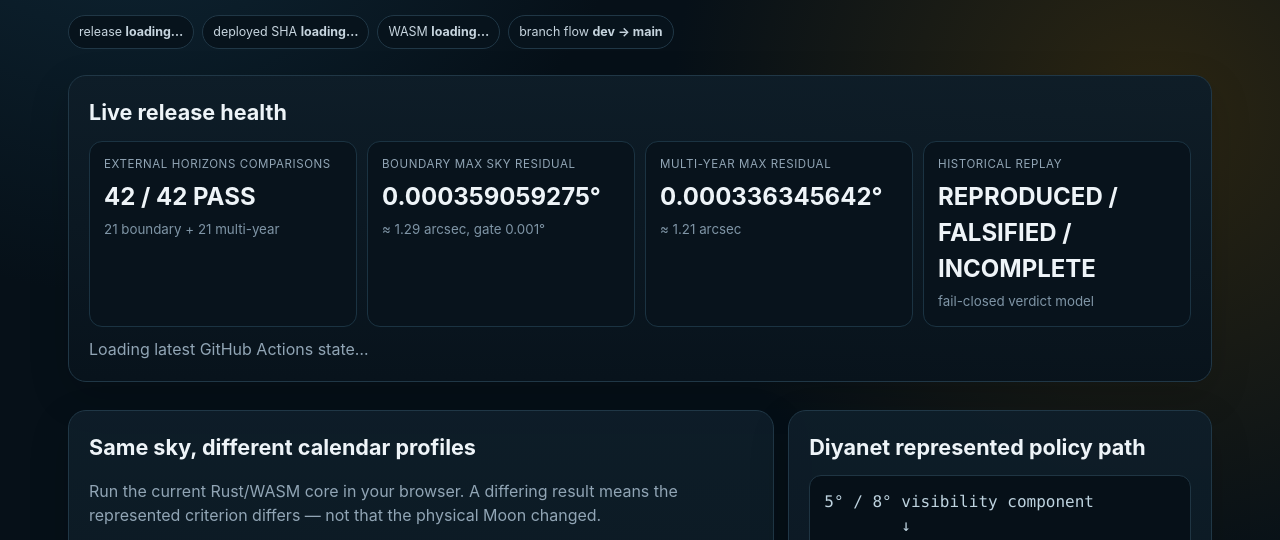
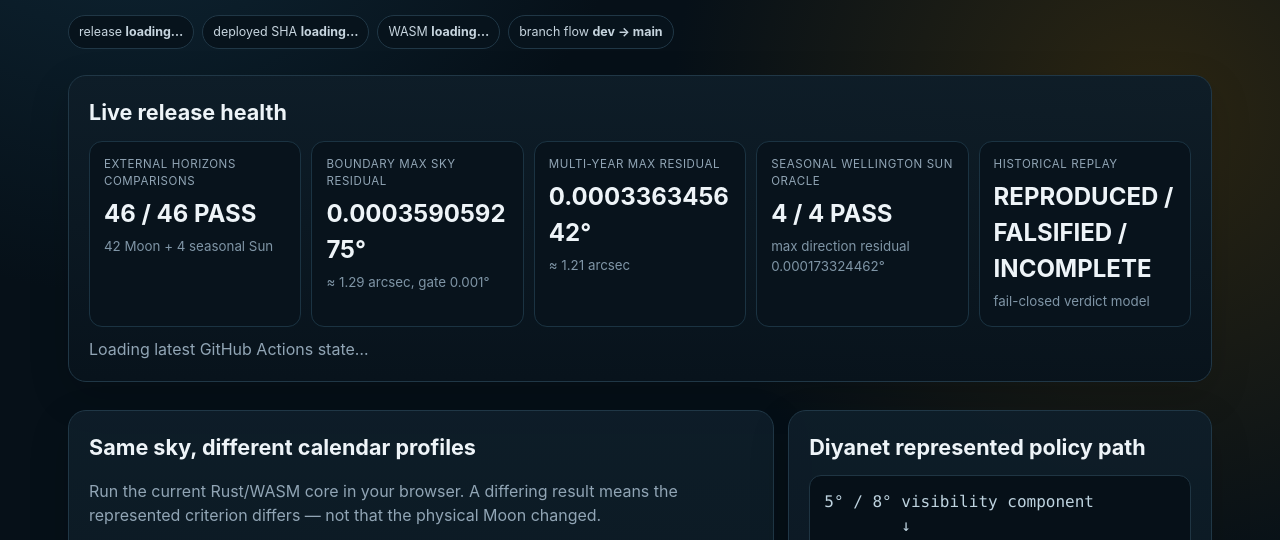
Before and after one commit to bjo163/antikythera-time, a plain HTML site: page web/index.html in a window 1280 px wide. Shown: the part 234-774 px from the top of the page. Drawn offline with Linux system fonts and the light colour scheme; a script that the page names is missing.

Commit message:
docs(web): surface v0.10 seasonal oracle metrics [skip version]

```diff
--- a/web/app.js
+++ b/web/app.js
@@ -10,6 +10,7 @@ const wanted=[
   "m-time-historical-falsification",
   "m-time-geospatial-mainland",
   "m-time-wellington-fajr",
+  "m-time-wellington-seasonal-oracle",
   "m-time-pages"
 ];
 
--- a/web/index.html
+++ b/web/index.html
@@ -60,10 +60,10 @@ code{color:#c3e0f4}.flow{font-family:ui-monospace,SFMono-Regular,Menlo,monospace
 <section class="card">
   <h2>Live release health</h2>
   <div class="grid">
-    <div class="metric bigmetric"><span>External Horizons comparisons</span><strong>42 / 42 PASS</strong><small>21 boundary + 21 multi-year</small></div>
+    <div class="metric bigmetric"><span>External Horizons comparisons</span><strong>46 / 46 PASS</strong><small>42 Moon + 4 seasonal Sun</small></div>
     <div class="metric bigmetric"><span>Boundary max sky residual</span><strong>0.000359059275°</strong><small>≈ 1.29 arcsec, gate 0.001°</small></div>
     <div class="metric bigmetric"><span>Multi-year max residual</span><strong>0.000336345642°</strong><small>≈ 1.21 arcsec</small></div>
-    <div class="metric bigmetric"><span>Historical replay</span><strong>REPRODUCED / FALSIFIED / INCOMPLETE</strong><small>fail-closed verdict model</small></div>
+    <div class="metric bigmetric"><span>Seasonal Wellington Sun oracle</span><strong>4 / 4 PASS</strong><small>max direction residual 0.000173324462°</small></div><div class="metric bigmetric"><span>Historical replay</span><strong>REPRODUCED / FALSIFIED / INCOMPLETE</strong><small>fail-closed verdict model</small></div>
   </div>
   <div id="workflowList" style="margin-top:10px"><span class="muted">Loading latest GitHub Actions state…</span></div>
 </section>
@@ -132,6 +132,7 @@ conjunction-before-fajr condition</div>
   <div class="grid">
     <div class="metric"><span>Current status</span><strong><a href="./docs/STATUS.md">docs/STATUS.md</a></strong></div>
     <div class="metric"><span>Wellington provider</span><strong><a href="./docs/WELLINGTON_DIYANET_FAJR.md">method + result</a></strong></div>
+    <div class="metric"><span>Seasonal Sun oracle</span><strong><a href="./docs/WELLINGTON_SEASONAL_ORACLE.md">4-season Horizons validation</a></strong></div>
     <div class="metric"><span>Geospatial provider</span><strong><a href="./docs/GEOSPATIAL_MAINLAND.md">dataset + classifications</a></strong></div>
     <div class="metric"><span>Historical falsification</span><strong><a href="./docs/HISTORICAL_FALSIFICATION.md">verdict model</a></strong></div>
     <div class="metric"><span>Source ingestion</span><strong><a href="./docs/SOURCE_INGESTION.md">trust boundary</a></strong></div>
```
